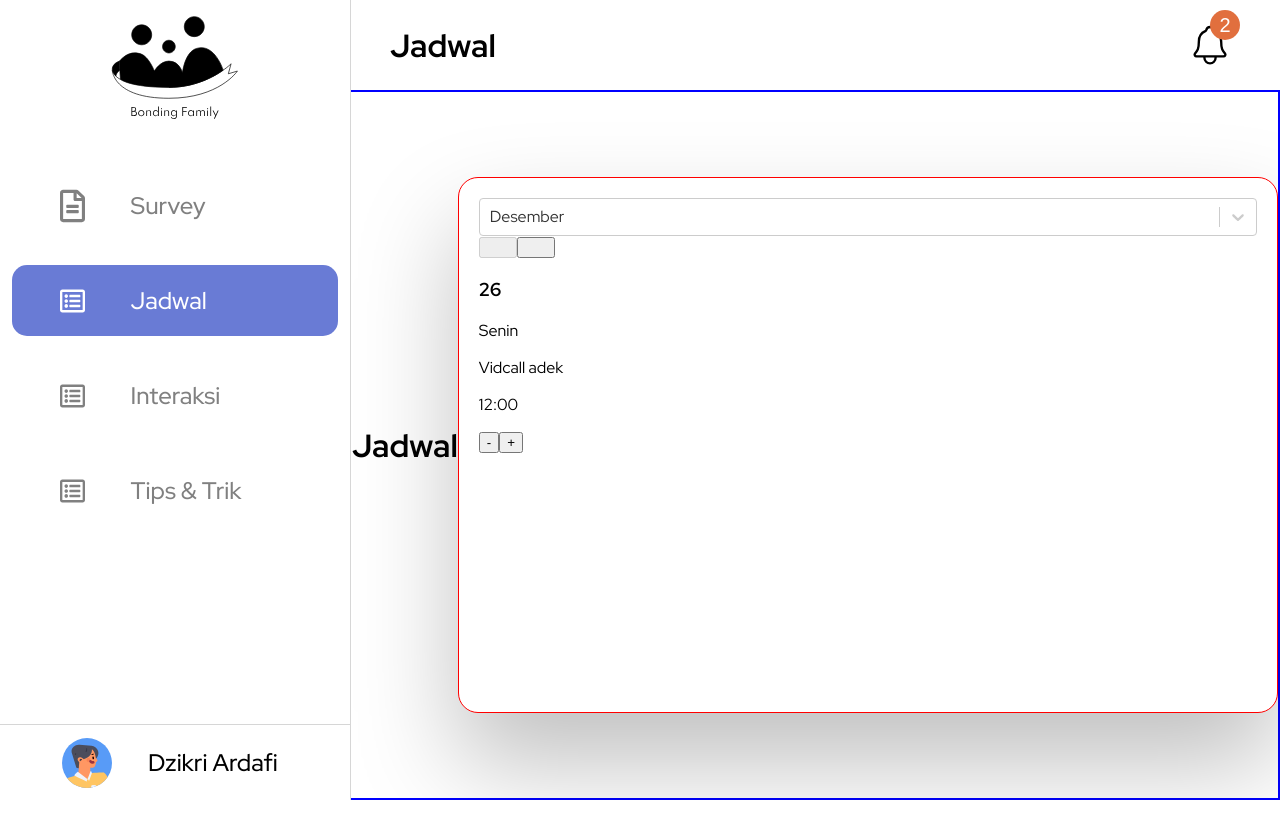
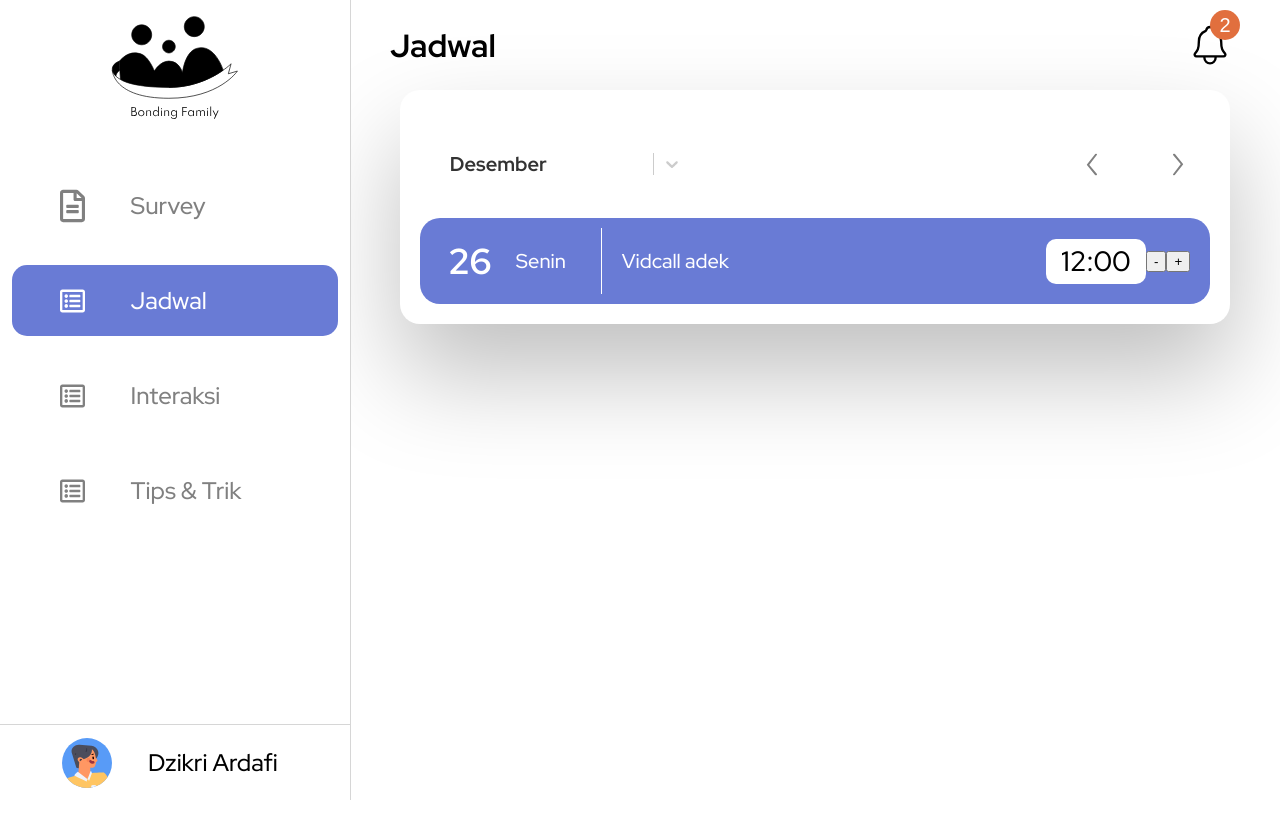
Before and after one commit to Ilham1m4man/Bonding-Family, a React (Create React App) app: page /jadwal in a window 1280 px wide. Shown: the top 838 px of the page. Before the commit the page ends 800 px from the top, so only its background shows below. Built offline with nearby package versions, Linux system fonts and the light colour scheme; sample sign-in values are in the browser's storage.

Commit message:
Finished jadwal & tambah jadwal page style

```diff
--- a/src/styles/jadwal-main-comp-style.css
+++ b/src/styles/jadwal-main-comp-style.css
@@ -3,15 +3,379 @@
 #jadwal-page {
   display: flex;
   justify-content: center;
-  border: 2px solid blue;
+  align-items: flex-start;
+  margin-top: auto;
+  min-height: 100vh;
+  height: 100%;
+}
+
+.page-title {
+  display: none;
 }
 
 #jadwal-container {
-  border: 1px solid red;
   border-radius: 20px;
   width: 85%;
-  height: 70%;
   padding: 20px;
   background-color: rgba(var(--pure_white));
   box-shadow: 0px 50px 100px 0px rgba(0, 0, 0, 0.25);
 }
+
+#tambah-jadwal-container h3 {
+  margin-top: 0;
+  font-size: 24px;
+}
+
+.arrow-container {
+  display: flex;
+  width: 150px;
+  justify-content: space-between;
+  align-items: center;
+}
+
+.jadwal-arrow {
+  cursor: pointer;
+  stroke: rgba(var(--grey-300));
+  border: transparent;
+  background-color: transparent;
+  padding: 20px;
+  border-radius: 15px;
+  transition: all 250ms ease-in-out;
+}
+
+.back-arrow {
+  cursor: pointer;
+  stroke: rgba(var(--pure_black));
+  border: transparent;
+  background-color: transparent;
+  padding: 20px;
+  border-radius: 15px;
+  transform: rotate(90deg);
+  stroke-width: 3;
+  transition: all 250ms ease-in-out;
+}
+
+.jadwal-arrow:hover {
+  border: 1px solid rgba(var(--grey-100));
+  background-color: rgba(var(--grey-50));
+}
+
+.jadwal-arrow:disabled {
+  cursor: not-allowed;
+}
+
+#next-arrow {
+  transform: rotate(-90deg);
+}
+
+#prev-arrow {
+  transform: rotate(90deg);
+}
+
+#checkbox-container {
+  padding: 10px;
+}
+
+.checkbox-jadwal {
+  font-family: "Red Hat Display", sans-serif;
+  font-size: 20px;
+  display: flex;
+  gap: 1.2em;
+  padding: 0 20px;
+}
+
+.ant-checkbox-inner {
+  padding: 10px;
+}
+
+.ant-checkbox-inner::after {
+  padding: 0 6px;
+}
+
+.filter-container {
+  display: flex;
+  justify-content: space-between;
+  margin: 20px 0;
+  align-items: center;
+}
+
+.filter-bulan {
+  width: 300px;
+  font-size: 20px;
+  font-weight: 700;
+}
+
+.filter-bulan>div {
+  color: rgba(var(--grey-150));
+  border: none;
+  border-radius: 20px;
+  padding: 15px 20px;
+  padding-right: 30px;
+  background-color: rgba(var(--grey-50));
+  font-family: "Red Hat Display", sans-serif;
+}
+
+#jadwal-harian {
+  margin-top: 20px;
+  display: flex;
+  flex-direction: column;
+  gap: 20px;
+}
+
+.tanggal-container {
+  display: flex;
+  align-items: center;
+  color: rgba(var(--pure_white));
+  border-radius: 20px;
+  padding: 10px 20px;
+  background-color: rgba(var(--cornflower_blue-600));
+}
+
+.tanggal-container>p {
+  font-size: 20px;
+  margin-right: 30px;
+  font-weight: 500;
+  margin-right: auto;
+  margin-left: 20px;
+}
+
+.judul-jam {
+  display: flex;
+  flex-grow: 1;
+  align-items: center;
+  margin: 0 30px;
+}
+
+.judul-jam>p {
+  font-size: 20px;
+  font-weight: 500;
+  margin: 0;
+  margin-left: auto;
+  flex-grow: 1;
+}
+
+
+.hari-tgl {
+  display: flex;
+  justify-content: center;
+  align-items: center;
+  border-right: 1px solid rgba(var(--pure_white));
+  justify-content: space-around;
+  gap: 1em;
+}
+
+.hari-tgl p {
+  font-size: 20px;
+  margin-right: 30px;
+  font-weight: 500;
+  width: 55px;
+}
+
+.hari-tgl h3 {
+  font-size: 36px;
+  margin: 0;
+  font-weight: 700;
+  width: 60px;
+  text-align: center;
+}
+
+.jam-container {
+  display: flex;
+  justify-content: center;
+  align-items: center;
+  background-color: rgba(var(--pure_white));
+  border-radius: 10px;
+  color: rgba(var(--pure_black));
+  width: 100px;
+  height: 45px;
+}
+
+.jam-container p {
+  margin: 0;
+  font-size: 28px;
+  font-weight: 500;
+}
+
+.jadwal-buttons {
+  display: flex;
+  align-items: center;
+  border: none;
+  background-color: transparent;
+  width: 48px;
+  stroke: rgba(var(--pure_white));
+  font-size: 50px;
+  margin: 0 20px;
+  margin-left: auto;
+  cursor: pointer;
+  padding: 20px 0;
+  transition: all 250ms ease-in-out;
+}
+
+.jadwal-buttons:hover {
+  stroke: rgba(var(--pure_white), 0.5);
+}
+
+.no-schedule>p {
+  color: rgba(var(--grey-100));
+}
+
+#tambah-jadwal-page {
+  min-height: 100vh;
+  height: 100%;
+}
+
+#tambah-jadwal-title-container {
+  display: none;
+}
+
+#tambah-jadwal-title-container h1 {
+  font-size: 32px;
+}
+
+#tambah-jadwal-component {
+  display: flex;
+  flex-direction: column;
+  align-items: flex-end;
+  width: 100%;
+}
+
+#form-tambah-jadwal {
+  display: grid;
+  grid-template-columns: minmax(0, 1.30fr) minmax(0, 0.4fr) minmax(0, 1.3fr);
+  grid-template-rows: minmax(0, 1fr) minmax(0, 1fr) minmax(0, 0.4fr) minmax(0, 1fr);
+  column-gap: 10px;
+  row-gap: 20px;
+}
+
+.input-form-jadwal {
+  border: none;
+  outline: transparent;
+  background-color: transparent;
+  font-family: "Red Hat Display", sans-serif;
+  font-size: 24px;
+  font-weight: 500;
+}
+
+#judul-jadwal {
+  border-bottom: 1px solid rgba(var(--grey-100));
+  padding: 0 10px;
+}
+
+#catatan-jadwal {
+  grid-column-start: 3;
+  grid-column-end: 4;
+  border-bottom: 1px solid rgba(var(--grey-100));
+  padding: 0 10px;
+}
+
+.display-jam {
+  background-color: transparent;
+  border: none;
+  font-size: 46px;
+  font-weight: 700;
+  border-radius: 20px;
+  width: 150px;
+  height: 60px;
+  place-self: center;
+  transition: all 500ms ease-in-out;
+}
+
+.display-jam[is-active~="true"] {
+  background-color: rgba(var(--cornflower_blue-600));
+  border: none;
+  color: rgba(var(--pure_white));
+  font-size: 46px;
+  font-weight: 700;
+  border-radius: 20px;
+  width: 150px;
+  height: 60px;
+  place-self: center;
+  transition: all 500ms ease-in-out;
+}
+
+#display-arrow-right {
+  place-self: center;
+  padding-top: 5px;
+}
+
+#arrow-right-icon {
+  width: 66;
+  height: 38;
+}
+
+#indicator-button {
+  grid-column-start: 1;
+  grid-column-start: 2;
+  place-self: center;
+}
+
+#indicator-button p {
+  font-size: 32px;
+  font-weight: 500;
+  margin: 0;
+  padding: 0;
+}
+
+#input-jam-jadwal {
+  grid-column-start: 1;
+  grid-column-end: 2;
+  text-align: center;
+  font-size: 46px;
+  font-weight: 700;
+}
+
+#input-menit-jadwal {
+  grid-column-start: 3;
+  grid-column-end: 4;
+  text-align: center;
+  font-size: 46px;
+  font-weight: 700;
+}
+
+#titik-dua {
+  place-self: center;
+  font-size: 64px;
+  font-weight: 500;
+  margin: 0;
+  padding: 0;
+}
+
+#buttons-of-tambah-jadwal {
+  display: flex;
+  justify-content: space-between;
+  padding: 0 20px;
+  padding-top: 40px;
+  width: 350px;
+}
+
+.tambah-jadwal-buttons {
+  border: none;
+  background-color: transparent;
+  font-size: 24px;
+  font-weight: 500;
+  padding: 20px 30px;
+}
+
+#simpan-jadwal-button {
+  background-color: rgba(var(--cornflower_blue-600));
+  color: rgba(var(--pure_white));
+  border-radius: 15px;
+}
+
+#tambah-jadwal-container {
+  place-self: center;
+  border-radius: 20px;
+  width: 85%;
+  padding: 20px;
+  background-color: rgba(var(--pure_white));
+  box-shadow: 0px 50px 100px 0px rgba(0, 0, 0, 0.25);
+}
+
+input::-webkit-outer-spin-button,
+input::-webkit-inner-spin-button {
+  -webkit-appearance: none;
+}
+
+input[type=number] {
+  -moz-appearance: textfield;
+}
```
